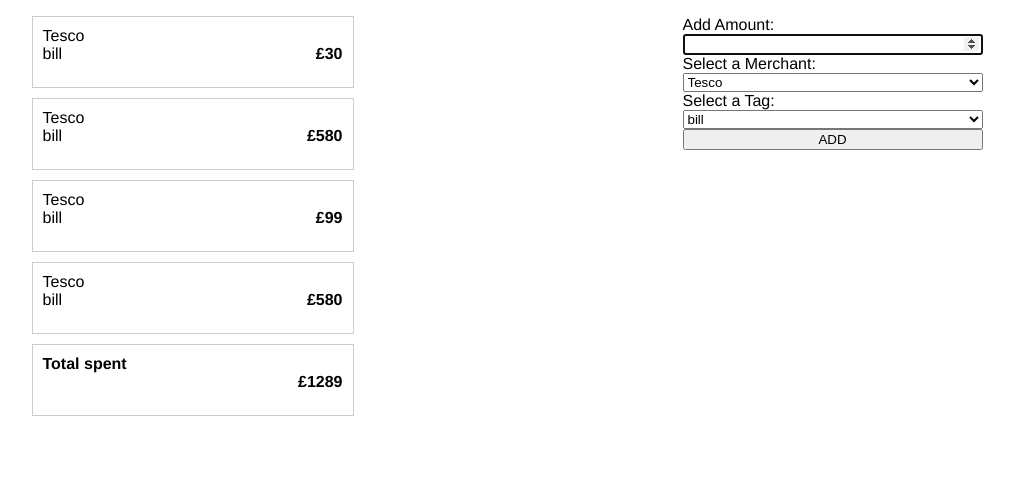
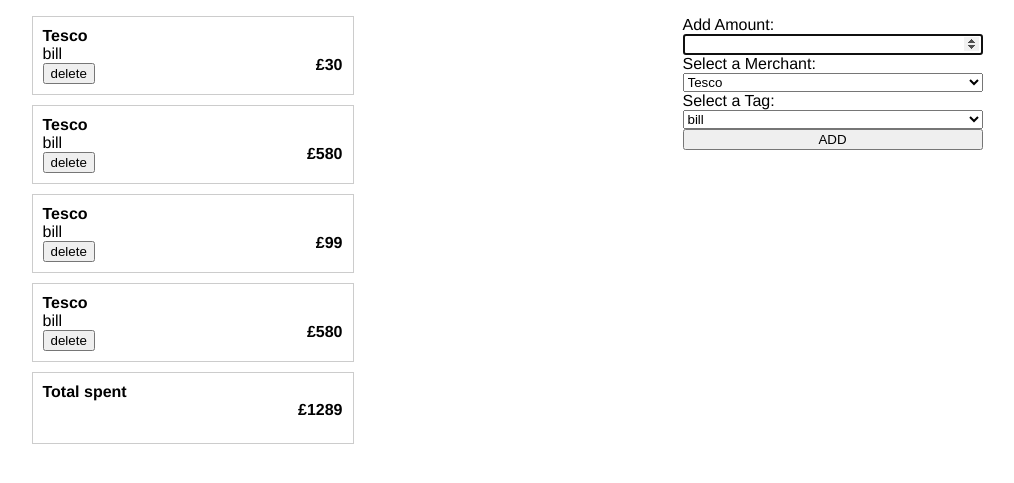
Before and after one commit to iain2/Spending_Tracker, a Flask app: page /transactions in a window 1280 px wide. Shown: the part 82-565 px from the top of the page, without its empty margins (133-1147 px from the left). Run offline with Flask 2, Linux system fonts and the light colour scheme; data comes from the database, SQL or seed files in the repository; both versions use the stored data as it was after the commit.

Commit message:
delete button added to transactions

```diff
--- a/controllers/transaction_controller.py
+++ b/controllers/transaction_controller.py
@@ -38,6 +38,10 @@
     transaction_repository.save(transaction)
     return redirect("/transactions")
 
+@transaction_blueprint.route("/transactions/<id>/delete", methods=['POST'])
+def delete_transaction(id):
+    transaction_repository.delete(id)
+    return redirect('/transactions')
 
 # form for new tags
 
--- a/templates/transactions/index.html
+++ b/templates/transactions/index.html
@@ -9,11 +9,18 @@
 
         {% for transaction in transactions %}
         <div class="transaction">
-            {{transaction.merchant.name}}
+            <b>{{transaction.merchant.name}}</b>
             <div class="description">
                 <div class="tag">
                     {{transaction.tag.name}}
+
+                    <form action="/transactions/{{ transaction.id }}/delete" method="POST">
+                        <input class="btn btn--danger" type="submit" value="delete" />
+                      </form>
                 </div>
+
+
+
                 <div class="amount">
                     £{{transaction.amount}}
                 </div>
@@ -34,7 +41,7 @@
         <form action="/transactions" method="POST">
 
             <label for="amount">Add Amount:</label>
-            <input type="number" id="amount" name="amount" min="1" autofocus>
+            <input type="number" id="amount" name="amount" min="1" autofocus required>
 
             <label for="merchant_id">Select a Merchant:</label>
             <select name="merchant_id" id="merchant_id">
```
Also changed, not shown: db/spending_manager.db.
